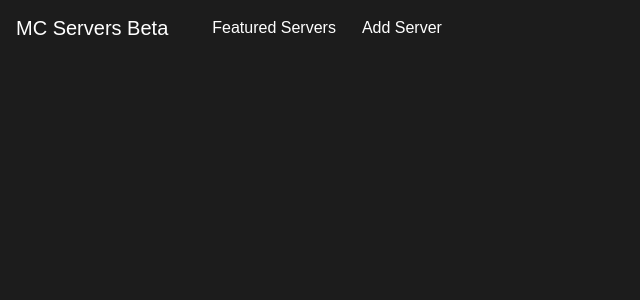
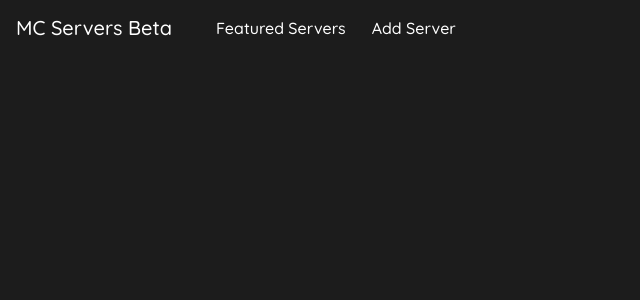
Before and after one commit to brokiem/MCServerList, a PHP site: page / in a window 1280 px wide. Shown: the top 300 px of the page, without its empty margins (0-640 px from the left). Run offline with PHP 8.4, Linux system fonts and the light colour scheme; data that the repository does not hold is empty.

Commit message:
custom font quicksand

```diff
--- a/index.php
+++ b/index.php
@@ -5,6 +5,8 @@
     <title>MC Servers</title>
     <meta charset="utf-8">
     <meta name="viewport" content="width=device-width, initial-scale=1">
+
+    <link href="https://fonts.googleapis.com/css?family=Quicksand:300,500" rel="stylesheet">
 
     <link rel="icon" href="favicon.ico" type="image/x-icon">
 
```
